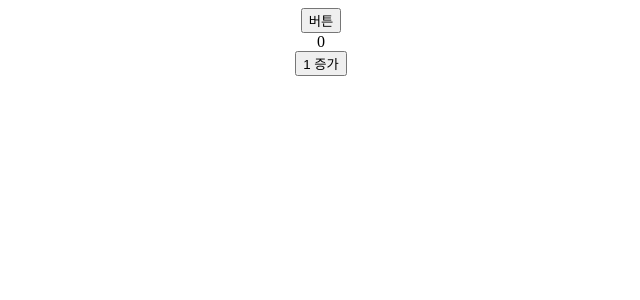
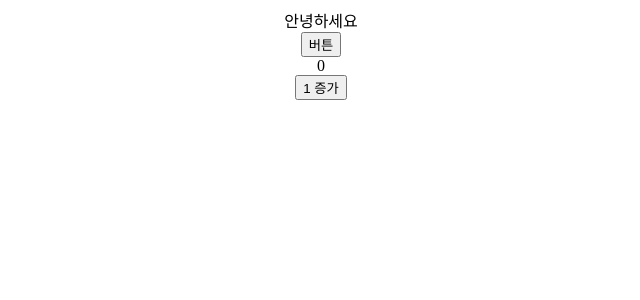
Before and after one commit to LimSeHyeon/FrontEnd, a React (Create React App) app in the folder react-base/: page / in a window 1280 px wide. Shown: the top 300 px of the page, without its empty margins (319-959 px from the left). Built offline with nearby package versions, Linux system fonts and the light colour scheme.

Commit message:
feat: useEffect 활용방법(인터벌 등록 방식에 따른 차이)

```diff
--- a/react-base/src/App.js
+++ b/react-base/src/App.js
@@ -20,7 +20,7 @@ function App() {
     caption="구름이미지"/>
     <CaptionImage imgUrl="https://encrypted-tbn0.gstatic.com/images?q=tbn:ANd9GcRmsaOoe2KUxfphcXFyqy2q0LHCfMUIxbx8xA&s"
     caption="이건 트럭입니다."/> */}
-    {/* <BlinkComponent text="안녕하세요"/> */}
+    <BlinkComponent text="안녕하세요"/>
     {/* <CBlinkComponent text="반갑습니다"/> */}
     {/* <CountComponent/> */}
 
--- a/react-base/src/components/BlinkComponent.js
+++ b/react-base/src/components/BlinkComponent.js
@@ -24,6 +24,8 @@ import React, { useEffect, useState } from 'react';
 export default function BlinkComponent({text}) {
     const [showText, setShowText] = useState(true);
 
+    // 한번 등록해 놓고 값만 바꾸기
+    /*
     useEffect(() => {
         const timeoutId = setInterval(()=>{
             console.log("호출");
@@ -39,4 +41,20 @@ export default function BlinkComponent({text}) {
             {showText? text : null}
         </div>
     )
+    */
+
+    //3초마다 인터벌 해제 후 재등록
+    useEffect(()=>{
+        const intervalId = setInterval(()=>{
+            console.log("호출");
+            setShowText(!showText);
+        }, 3000);
+        return ()=>{clearInterval(intervalId);}
+    }, [showText]);
+
+    return (
+        <div>
+            {showText? text : null}
+        </div>
+    )
 }
```
